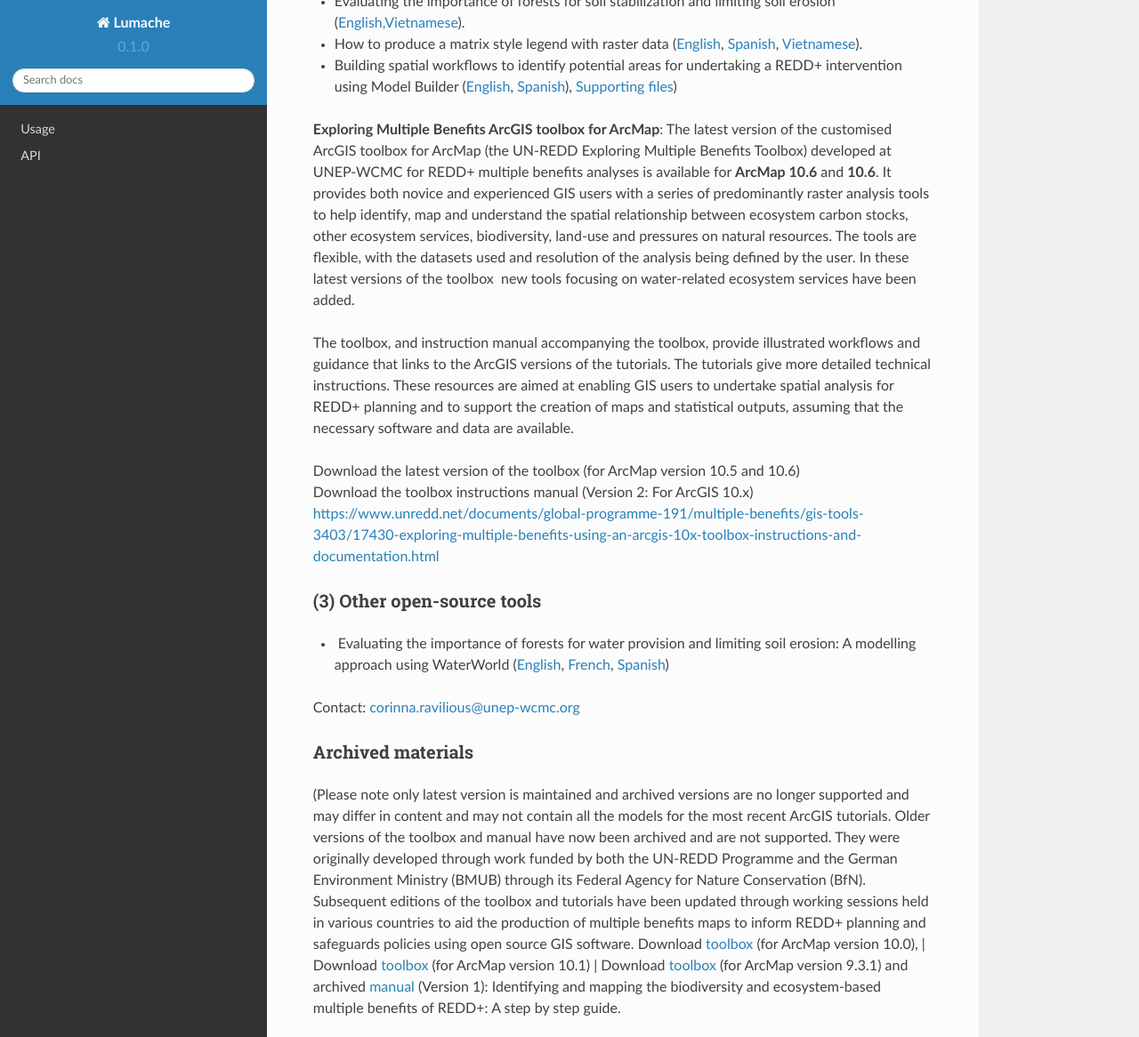
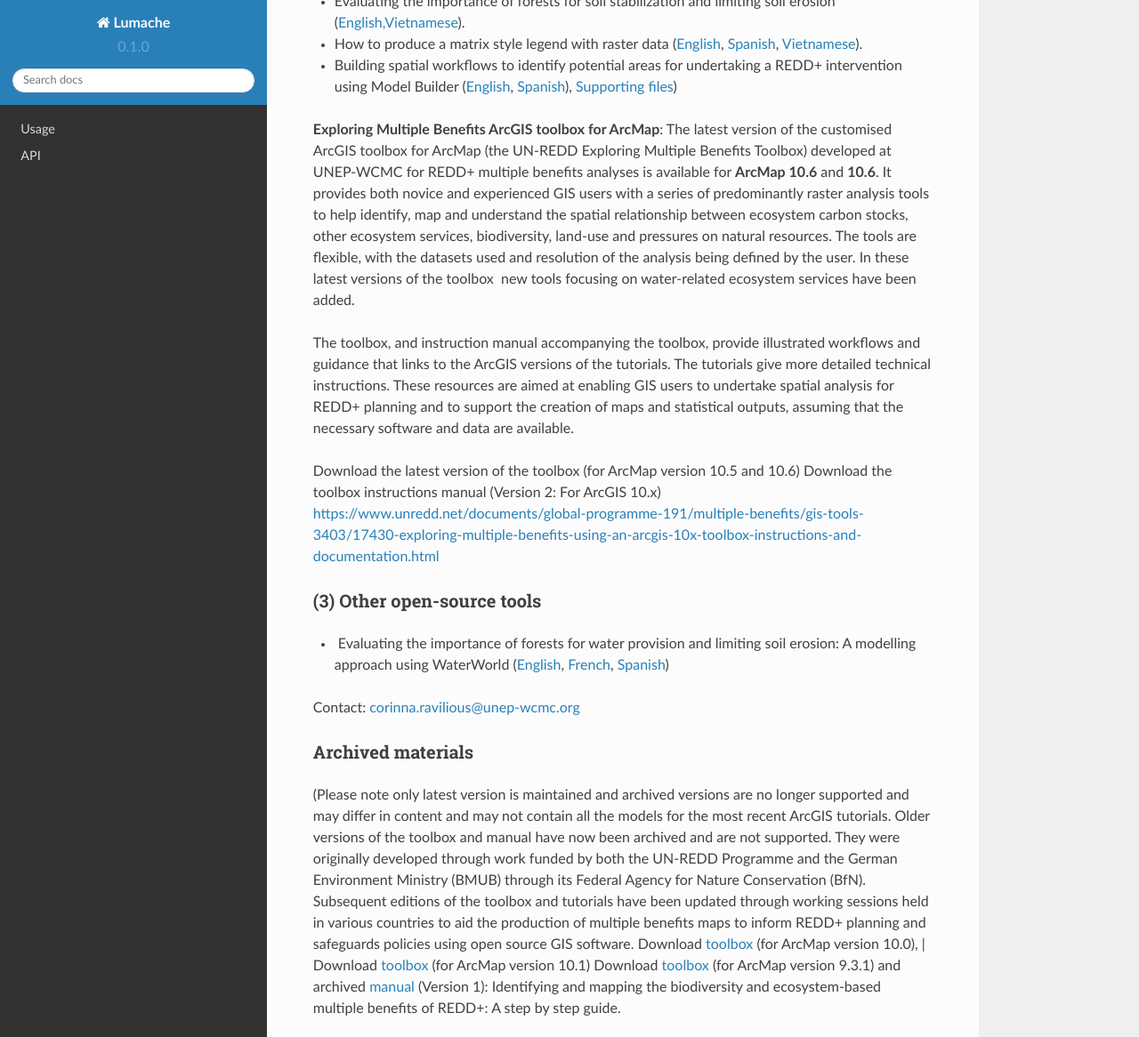
Before and after one commit to corinnar/GIS_tutorials, a Sphinx documentation site: the page built from docs/source/GIS_TOOLS_PAGE.rst, in a window 1280 px wide and 1400 px high, scrolled down 1883 px, cut to the strip 0-1166 px from the top of the window. Shown: the whole strip at 89% size. Built offline with Sphinx 7.4.7 and the Read the Docs theme 2.0.0, drawn with Linux system fonts in a browser that asks for light colours.

```diff
--- a/docs/source/GIS_TOOLS_PAGE.rst
+++ b/docs/source/GIS_TOOLS_PAGE.rst
@@ -74,8 +74,7 @@ Open-source software is released under a license that allows software to be free
 
 The toolbox, and instruction manual accompanying the toolbox, provide illustrated workflows and guidance that links to the ArcGIS versions of the tutorials. The tutorials give more detailed technical instructions. These resources are aimed at enabling GIS users to undertake spatial analysis for REDD+ planning and to support the creation of maps and statistical outputs, assuming that the necessary software and data are available.
 
-| Download the latest version of the toolbox (for ArcMap version 10.5 and 10.6)
-| Download the toolbox instructions manual (Version  2: For ArcGIS 10.x) \ `<https://www.unredd.net/documents/global-programme-191/multiple-benefits/gis-tools-3403/17430-exploring-multiple-benefits-using-an-arcgis-10x-toolbox-instructions-and-documentation.html>`__
+| Download the latest version of the toolbox (for ArcMap version 10.5 and 10.6) Download the toolbox instructions manual (Version  2: For ArcGIS 10.x) \ `<https://www.unredd.net/documents/global-programme-191/multiple-benefits/gis-tools-3403/17430-exploring-multiple-benefits-using-an-arcgis-10x-toolbox-instructions-and-documentation.html>`__
 
 (3) **Other open-source tools**
 ~~~~~~~~~~~~~~~~~~~~~~~~~~~~~~~~
@@ -84,4 +83,4 @@ Contact: \ `corinna.ravilious@unep-wcmc.org <mailto:corinna.ravilious@unep-wcmc
 
 **Archived materials**
 ~~~~~~~~~~~~~~~~~~~~~~~~
-| (Please note only latest version is maintained and archived versions are no longer supported and may differ in content and may not contain all the models for the most recent ArcGIS tutorials. Older versions of the toolbox and manual have now been archived and are not supported. They were originally developed through work funded by both the UN-REDD Programme and the German Environment Ministry (BMUB) through its Federal Agency for Nature Conservation (BfN). Subsequent editions of the toolbox and tutorials have been updated through working sessions held in various countries to aid the production of multiple benefits maps to inform REDD+ planning and safeguards policies using open source GIS software. Download \ `toolbox <https://www.unredd.net/component/docman/?task=doc_download&gid=13110&Itemid=53>`__ (for ArcMap version 10.0), | Download \ `toolbox <https://www.unredd.net/component/docman/?task=doc_download&gid=13111&Itemid=53>`__ (for ArcMap version 10.1) | Download \ `toolbox <https://www.unredd.net/component/docman/?task=doc_download&gid=6434&Itemid=53>`__ (for ArcMap version 9.3.1) and archived \ `manual <https://www.unredd.net/component/docman/?task=doc_download&gid=6431&Itemid=53>`__ (Version 1): Identifying and mapping the biodiversity and ecosystem-based multiple benefits of REDD+: A step by step guide.
+| (Please note only latest version is maintained and archived versions are no longer supported and may differ in content and may not contain all the models for the most recent ArcGIS tutorials. Older versions of the toolbox and manual have now been archived and are not supported. They were originally developed through work funded by both the UN-REDD Programme and the German Environment Ministry (BMUB) through its Federal Agency for Nature Conservation (BfN). Subsequent editions of the toolbox and tutorials have been updated through working sessions held in various countries to aid the production of multiple benefits maps to inform REDD+ planning and safeguards policies using open source GIS software. Download \ `toolbox <https://www.unredd.net/component/docman/?task=doc_download&gid=13110&Itemid=53>`__ (for ArcMap version 10.0), | Download \ `toolbox <https://www.unredd.net/component/docman/?task=doc_download&gid=13111&Itemid=53>`__ (for ArcMap version 10.1) Download \ `toolbox <https://www.unredd.net/component/docman/?task=doc_download&gid=6434&Itemid=53>`__ (for ArcMap version 9.3.1) and archived \ `manual <https://www.unredd.net/component/docman/?task=doc_download&gid=6431&Itemid=53>`__ (Version 1): Identifying and mapping the biodiversity and ecosystem-based multiple benefits of REDD+: A step by step guide.
```
